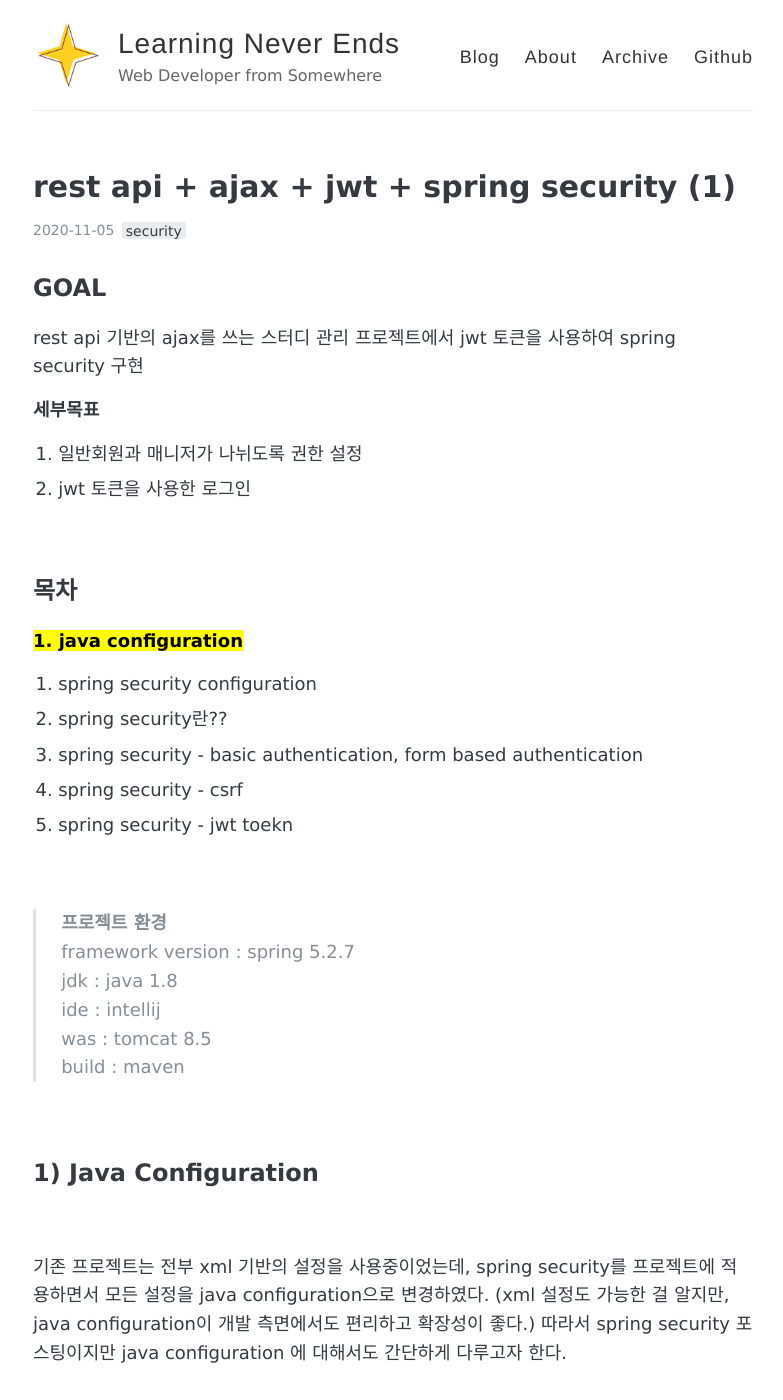
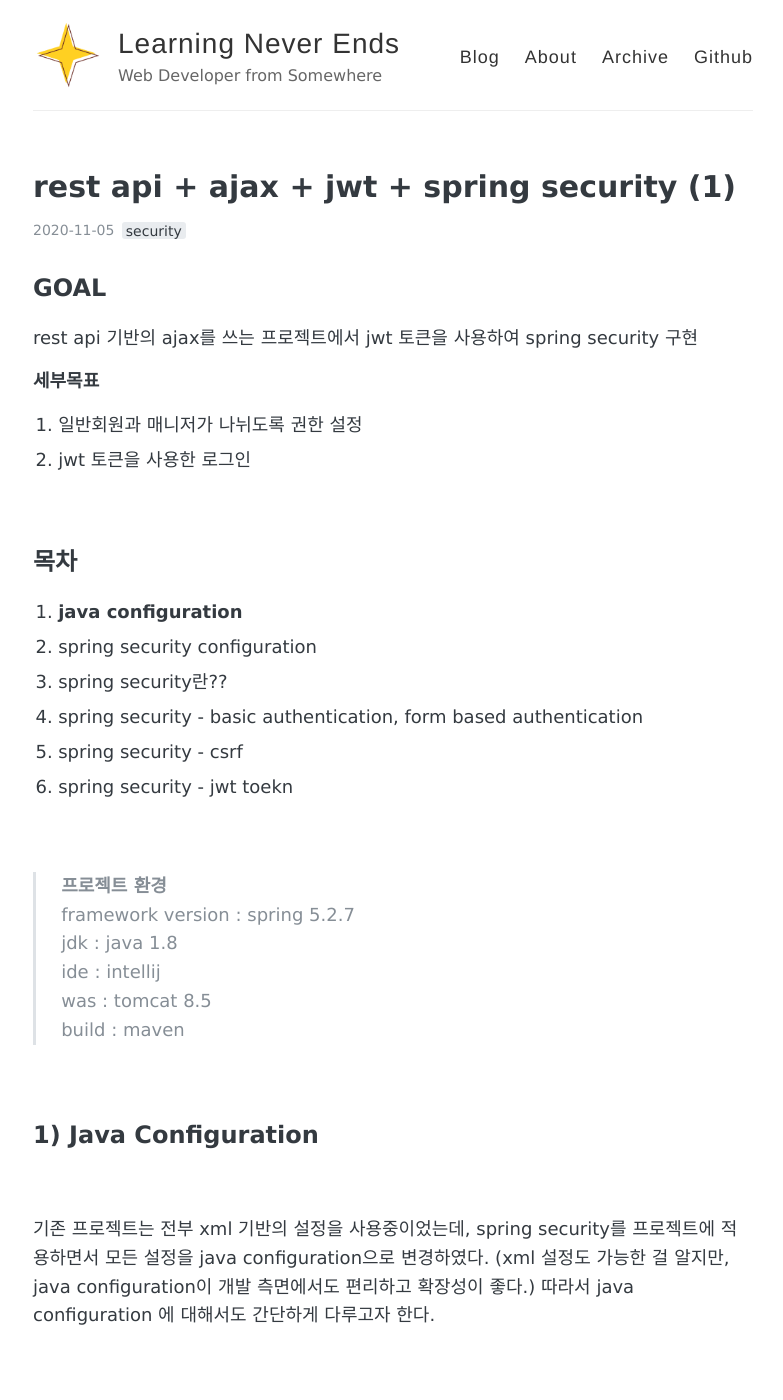
Before and after one commit to ellie1027/hb_9, a Jekyll site: the page built from _posts/2020-11-05-Spring Security.md, in a window 1280 px wide and 1400 px high. Shown: the whole window, without its empty margins (247-1030 px from the left). Built offline with Jekyll 4.4.1, drawn with Linux system fonts in a browser that asks for light colours; some of the changed text lies outside the part shown.

Commit message:
오타 수정

```diff
--- a/_posts/2020-11-05-Spring Security.md
+++ b/_posts/2020-11-05-Spring Security.md
@@ -6,7 +6,7 @@ comments: true
 ---
 
 ## GOAL
-rest api 기반의 ajax를 쓰는 스터디 관리 프로젝트에서 jwt 토큰을 사용하여 spring security 구현
+rest api 기반의 ajax를 쓰는 프로젝트에서 jwt 토큰을 사용하여 spring security 구현
 
 **세부목표**<br>
 1. 일반회원과 매니저가 나뉘도록 권한 설정<br>
@@ -15,7 +15,7 @@ rest api 기반의 ajax를 쓰는 스터디 관리 프로젝트에서 jwt 토큰
 <br>
 
 ## 목차
-<mark><strong>1. java configuration</strong></mark><br>
+1. **java configuration**<br>
 2. spring security configuration<br>
 3. spring security란??<br>
 4. spring security - basic authentication, form based authentication<br>
@@ -39,7 +39,7 @@ rest api 기반의 ajax를 쓰는 스터디 관리 프로젝트에서 jwt 토큰
 기존 프로젝트는 전부 xml 기반의 설정을 사용중이었는데, spring security를 프로젝트에 적용하면서
 모든 설정을 java configuration으로 변경하였다. (xml 설정도 가능한 걸 알지만, java configuration이
 개발 측면에서도 편리하고 확장성이 좋다.)
-따라서 spring security 포스팅이지만 java configuration 에 대해서도 간단하게 다루고자 한다.
+따라서 java configuration 에 대해서도 간단하게 다루고자 한다.
 
 <br>
 
@@ -71,7 +71,6 @@ Servlet의 생명주기를 관리해준다.(Servlet을 사용하는 시점에 Se
 </p>
 
 <br>
-
 java configuration은 프레임워크 레벨에서 서블릿 초기화 작업을 할 수 있도록 두 개의 컴포넌트를 제공하고 있다.
 <br>
 
@@ -84,8 +83,6 @@ java configuration은 프레임워크 레벨에서 서블릿 초기화 작업을
 
 <br>
 두 클래스 중 하나를 상속받고 설정 파일(rootconfig, servletconfig...)들을 등록해주면 된다.
-<br>
-<br>
 이렇게 쓰면 잘 감이 안오는 사람도 있을테지만, 샘플코드를 보면 바로 이해할 수 있을 것이다.
 <br>
 <br>
@@ -102,7 +99,6 @@ java configuration은 프레임워크 레벨에서 서블릿 초기화 작업을
 <strong><u>DispatcherServlet?</u></strong><br>
 FrontController의 역할을 수행. 어플리케이션으로 들어오는 요청을 받아 알맞은 Controller에게 전달 후 응답을 받아, 요청에 따른 응답을 어떻게 할지 결정함.
 </p>
-<br>
 <br>
 아래 샘플 코드를 참조해보자.
 <br>
```
Also changed, not shown: other parts of _posts/2020-11-05-Spring Security.md (+1 -1 lines).
